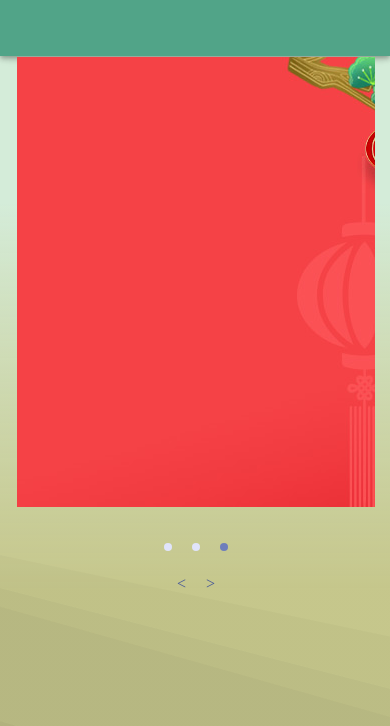
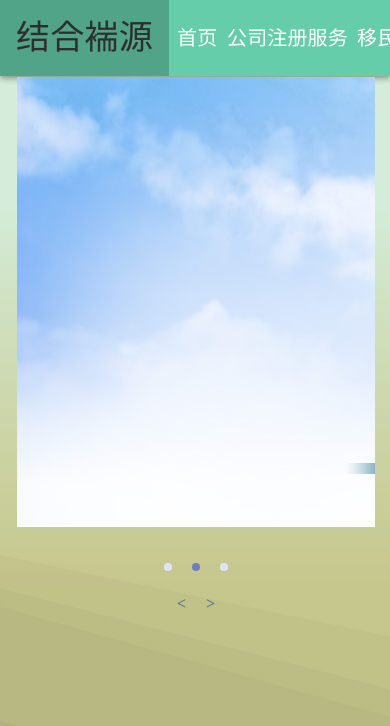
Before and after one commit to Kevin-Xu-2001/consulting-firm-website, a React (Create React App) app: page / in a window 390 px wide. Shown: the top 726 px of the page. Built offline with nearby package versions, Linux system fonts and the light colour scheme.

Commit message:
TopBar is now fully responsive. May switch to drawer for phones

```diff
--- a/src/components/TopBar/index.jsx
+++ b/src/components/TopBar/index.jsx
@@ -1,6 +1,7 @@
 import { AppBar, Typography, Toolbar, Box, Button } from '@mui/material';
 import React from 'react';
-import { useState, useEffect } from 'react';
+// TODO: drawer when phone dimension?
+// TODO: company icon
 
 export const TopBar = (obj) => {
   const { setPage, currentPage } = obj;
@@ -13,29 +14,50 @@ export const TopBar = (obj) => {
     <AppBar position="relative">
       {/* sticky or not???? */}
       <Toolbar style={{ paddingRight: 0, background: '#51a488' }}>
-        {/* disable gutter? */}
         <Typography
           variant="h4"
-          // noWrap
           component="div"
-          sx={{ mr: 2, display: { xs: 'none', md: 'flex' } }}
+          sx={{
+            mr: 2,
+            display: {
+              xs: 'flex',
+              //what should be shown as the company's logo when xs?
+              sm: 'flex',
+              md: 'flex',
+              lg: 'flex',
+              xl: 'flex',
+              justifycontent: 'space-evenly',
+              whiteSpace: 'nowrap',
+            },
+          }}
           color="#2e2e2e"
         >
-          结合瑞源咨询
+          结合褍源
         </Typography>
         <Box
           style={{ paddingRight: 0, background: '#66CDAA' }}
           sx={{
             flexGrow: 1,
             display: {
-              xs: 'none',
+              xs: 'flex',
+              sm: 'flex',
               md: 'flex',
+              lg: 'flex',
+              xl: 'flex',
               justifycontent: 'space-evenly',
+              whiteSpace: 'nowrap',
             },
+
+            overflow: 'auto',
           }}
         >
           <Button
-            sx={{ my: 2, color: 'white', display: 'block' }}
+            sx={{
+              my: 2,
+              color: 'white',
+              display: 'block',
+              minWidth: 50,
+            }}
             id="home"
             onClick={() => {
               setPage('home');
@@ -45,7 +67,7 @@ export const TopBar = (obj) => {
           </Button>
 
           <Button
-            sx={{ my: 2, color: 'white', display: 'block' }}
+            sx={{ my: 2, color: 'white', display: 'block', minWidth: 130 }}
             id="register"
             onClick={() => {
               setPage('register');
@@ -54,7 +76,7 @@ export const TopBar = (obj) => {
             <Typography variant="h6">公司注册服务</Typography>
           </Button>
           <Button
-            sx={{ my: 2, color: 'white', display: 'block' }}
+            sx={{ my: 2, color: 'white', display: 'block', minWidth: 130 }}
             id="immigration"
             onClick={() => {
               setPage('immigration');
@@ -63,7 +85,7 @@ export const TopBar = (obj) => {
             <Typography variant="h6">移民投资咨询</Typography>
           </Button>
           <Button
-            sx={{ my: 2, color: 'white', display: 'block' }}
+            sx={{ my: 2, color: 'white', display: 'block', minWidth: 90 }}
             id="business"
             onClick={() => {
               setPage('business');
@@ -72,7 +94,7 @@ export const TopBar = (obj) => {
             <Typography variant="h6">商务运营</Typography>
           </Button>
           <Button
-            sx={{ my: 2, color: 'white', display: 'block' }}
+            sx={{ my: 2, color: 'white', display: 'block', minWidth: 90 }}
             id="news"
             onClick={() => {
               setPage('news');
@@ -81,7 +103,7 @@ export const TopBar = (obj) => {
             <Typography variant="h6">新闻动态</Typography>
           </Button>
           <Button
-            sx={{ my: 2, color: 'white', display: 'block' }}
+            sx={{ my: 2, color: 'white', display: 'block', minWidth: 90 }}
             id="questions"
             onClick={() => {
               setPage('questions');
@@ -90,7 +112,7 @@ export const TopBar = (obj) => {
             <Typography variant="h6">常见问题</Typography>
           </Button>
           <Button
-            sx={{ my: 2, color: 'white', display: 'block' }}
+            sx={{ my: 2, color: 'white', display: 'block', minWidth: 90 }}
             id="aboutUs"
             onClick={() => {
               setPage('aboutUs');
@@ -99,7 +121,7 @@ export const TopBar = (obj) => {
             <Typography variant="h6">关于我们</Typography>
           </Button>
           <Button
-            sx={{ my: 2, color: 'white', display: 'block' }}
+            sx={{ my: 2, color: 'white', display: 'block', minWidth: 90 }}
             id="contactUs"
             onClick={() => {
               setPage('contactUs');
```
